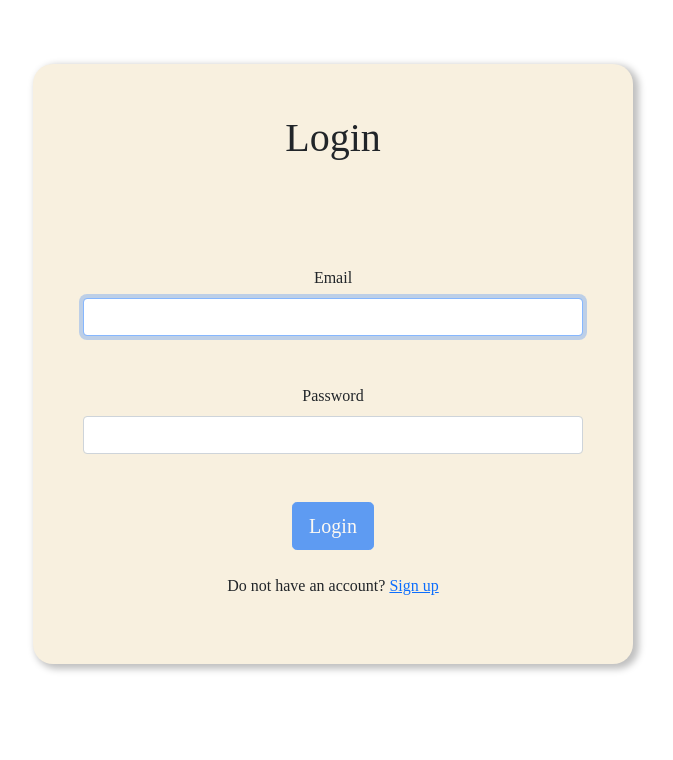
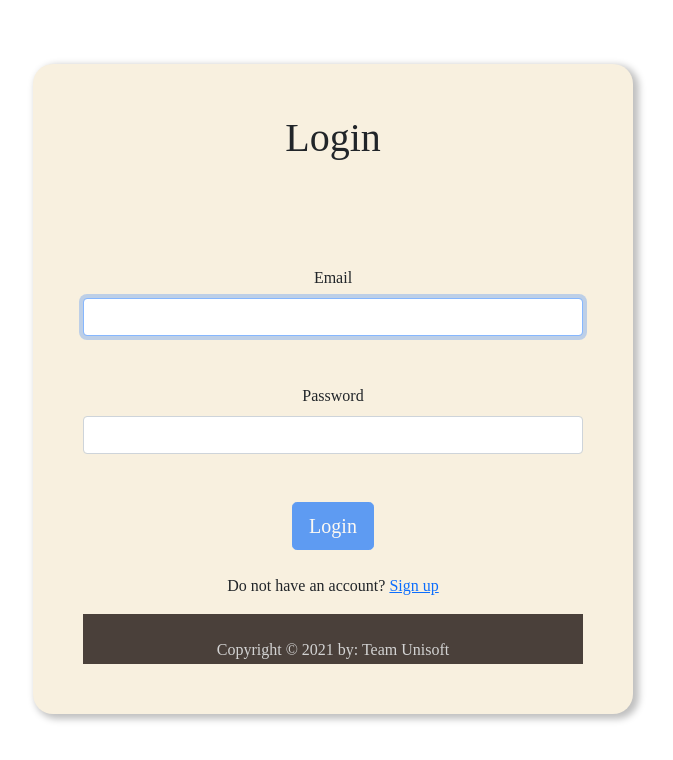
Before and after one commit to LOOP115/Unisoft_CRM_Front, a React (Create React App) app: page /login in a window 1280 px wide. Shown: the top 760 px of the page, without its empty margins (351-1024 px from the left). Built offline with nearby package versions, Linux system fonts and the light colour scheme.

Commit message:
Add footer

```diff
--- a/src/components/Login.jsx
+++ b/src/components/Login.jsx
@@ -5,6 +5,7 @@ import Button from "react-bootstrap/Button";
 import './CSS/Login.css'
 import { Redirect } from "react-router-dom";
 import { EndPointContext } from './App'
+import Footer from "./Footer";
 
 function Login(props) {
 
@@ -124,6 +125,7 @@ function Login(props) {
           <br /><br />
           <p>Do not have an account? <a href="/Signup">Sign up</a> </p>
         </Form>
+        <Footer />
       </div>
   )
 
--- a/src/components/Signup.jsx
+++ b/src/components/Signup.jsx
@@ -10,6 +10,7 @@ import 'react-calendar/dist/Calendar.css';
 import './CSS/Signup.css'
 import {formatDay} from "react-calendar/dist/umd/shared/dateFormatter";
 import {Link} from "react-router-dom";
+import Footer from "./Footer";
 
 function Signup() {
   const URLEndContext = useContext(EndPointContext)
@@ -190,6 +191,7 @@ function Signup() {
           </Form>
           <p>Already have account? <a href="/login">Log in</a> </p>
         </div>
+         <Footer />
       </div>
   );
 
```
